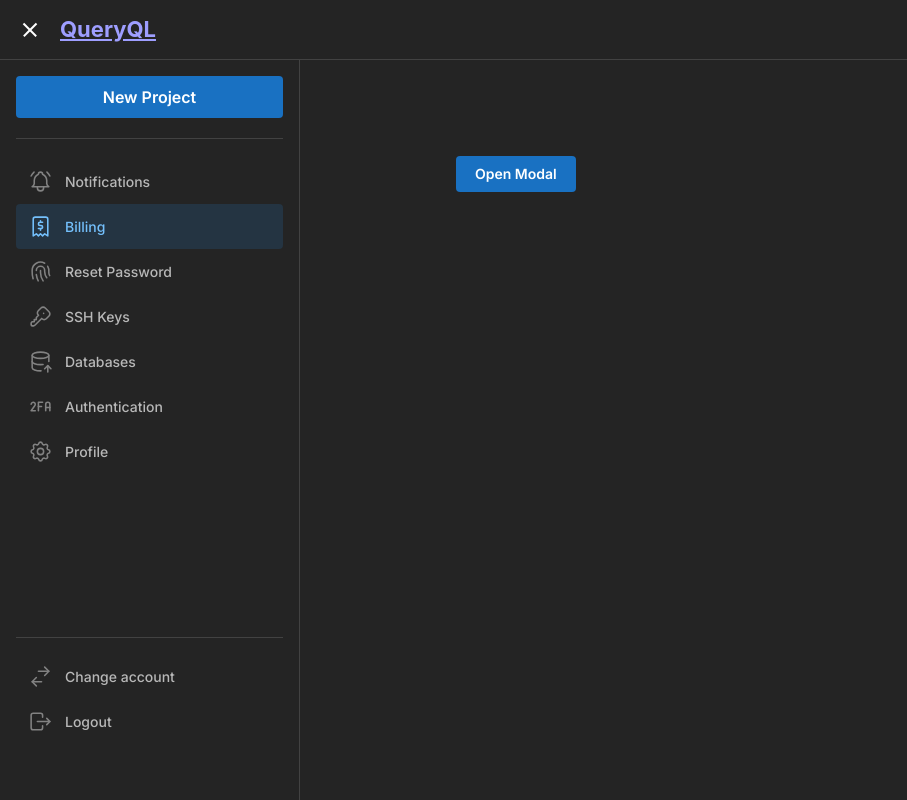
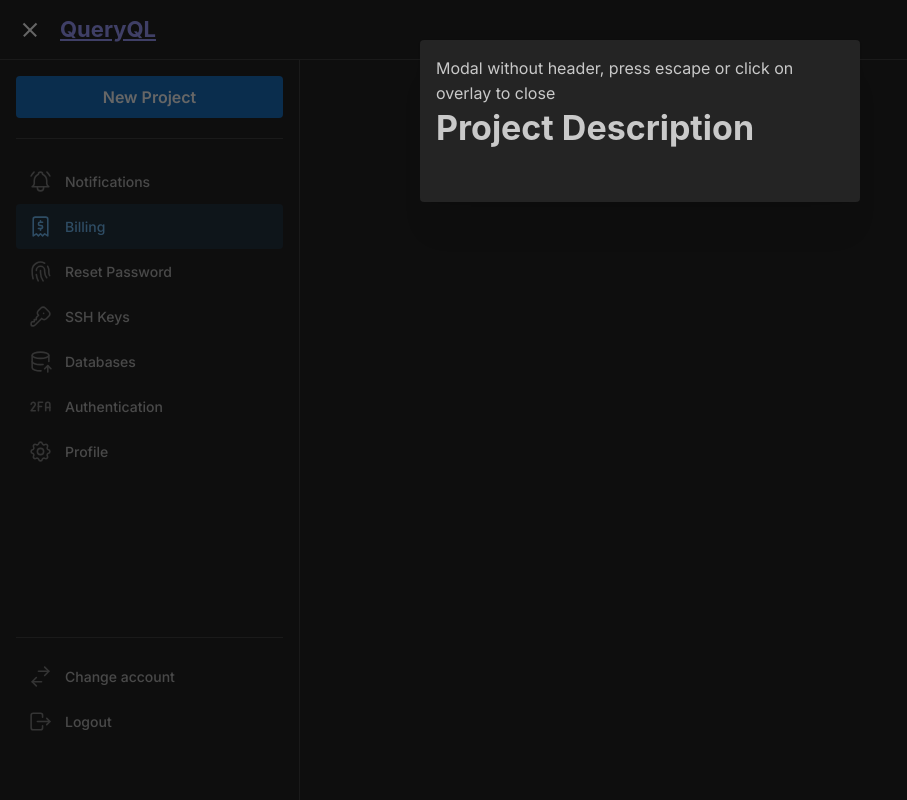
Before and after one commit to kartikeygupta1/GraphQL-Backend-Toolkit, a Next.js app in the folder frontend/: page /user/manage-project in a window 1280 px wide. Both pictures are taken after a click on the button "New Project". Shown: the top 800 px of the page, without its empty margins (0-907 px from the left). Built offline with nearby package versions, Linux system fonts and the light colour scheme.

Commit message:
added manage project

```diff
--- a/frontend/src/app/(main)/login/page.jsx
+++ b/frontend/src/app/(main)/login/page.jsx
@@ -5,9 +5,12 @@ import {
 } from '@mantine/core';
 import classes from './AuthenticationTitle.module.css';
 import { useForm } from '@mantine/form';
-import { toast } from 'react';
+import { toast } from 'react-hot-toast';
+import { useRouter } from 'next/navigation';
 
 function Login() {
+
+  const router = useRouter();
 
   const loginForm = useForm({
     initialValues: {
--- a/frontend/src/app/(main)/signup/page.jsx
+++ b/frontend/src/app/(main)/signup/page.jsx
@@ -4,6 +4,7 @@ import {
 } from '@mantine/core';
 import classes from './AuthenticationTitle.module.css';
 import { useForm } from '@mantine/form';
+import toast from 'react-hot-toast';
 
 
 
--- a/frontend/src/app/user/Sidebar.jsx
+++ b/frontend/src/app/user/Sidebar.jsx
@@ -1,5 +1,6 @@
+'use client';
 import { useState } from 'react';
-import { Group, Code, Button, Divider } from '@mantine/core';
+import { Group, Code, Button, Divider, Modal, Title } from '@mantine/core';
 import {
   IconBellRinging,
   IconFingerprint,
@@ -12,6 +13,8 @@ import {
   IconLogout,
 } from '@tabler/icons-react';
 import classes from './sidebar.module.css';
+import { useDisclosure } from '@mantine/hooks';
+import Link from 'next/link';
 
 const data = [
   { link: '', label: 'Notifications', icon: IconBellRinging },
@@ -25,9 +28,10 @@ const data = [
 
 export default function Sidebar() {
   const [active, setActive] = useState('Billing');
+  const [opened, toggleModel] = useDisclosure(false);
 
   const links = data.map((item) => (
-    <a
+    <Link
       className={classes.link}
       data-active={item.label === active || undefined}
       href={item.link}
@@ -39,13 +43,18 @@ export default function Sidebar() {
     >
       <item.icon className={classes.linkIcon} stroke={1.5} />
       <span>{item.label}</span>
-    </a>
+    </Link>
   ));
 
   return (
     <nav className={classes.navbar}>
+      <Modal opened={opened} onClose={toggleModel.close} withCloseButton={false}>
+        Modal without header, press escape or click on overlay to close
+        <Title>Project Description</Title>
+        <Button className='btn-close' color='none' onClick={toggleModel.open}></Button>
+      </Modal>
       <div className={classes.navbarMain}>
-        <Button  size='md' w='100%'>New Project</Button>
+        <Button size='md' w='100%' onClick={toggleModel.open}>New Project</Button>
         <Divider my='lg' />
         {links}
       </div>
--- a/frontend/src/app/user/manage-project/page.jsx
+++ b/frontend/src/app/user/manage-project/page.jsx
@@ -25,8 +25,6 @@ const ManageProjects = () => {
   const [selProject, setSelProject] = useState(null);
 
   const nameRef = useRef();
-  const [opened, { open, close }] = useDisclosure(false);
-
 
   const addNewProject = () => {
 
@@ -142,17 +140,6 @@ const ManageProjects = () => {
     <>
       <Container size={700} className={classes.wrapper}>
         <div>
-
-          <Modal opened={opened} onClose={close} withCloseButton={false}>
-            Modal without header, press escape or click on overlay to close
-            <Title>Project Description</Title>
-            <Button className='btn-close' color='none' onClick={toggleOpen}></Button>
-          </Modal>
-
-          <Button onClick={open} >Open Modal</Button>
-
-
-
           <div>
             <div className="container-fluid">
               <div className="row">
```
